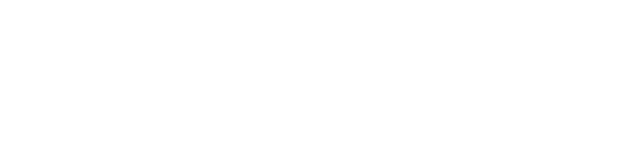
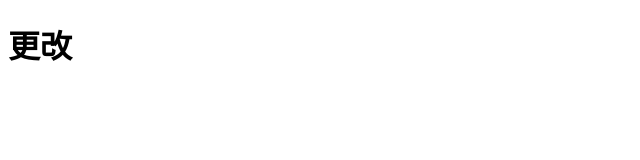
Before and after one commit to dreamsnownz/project, a plain HTML site: page index.html in a window 1280 px wide. Shown: the whole page, without its empty margins (0-640 px from the left). Drawn offline with Linux system fonts and the light colour scheme.

Commit message:
初始化了index.html文件

```diff
--- a/index.html
+++ b/index.html
@@ -8,6 +8,6 @@
     <title>Git</title>
 </head>
 <body>
-
+    <h1>更改</h1>
 </body>
 </html>
```
